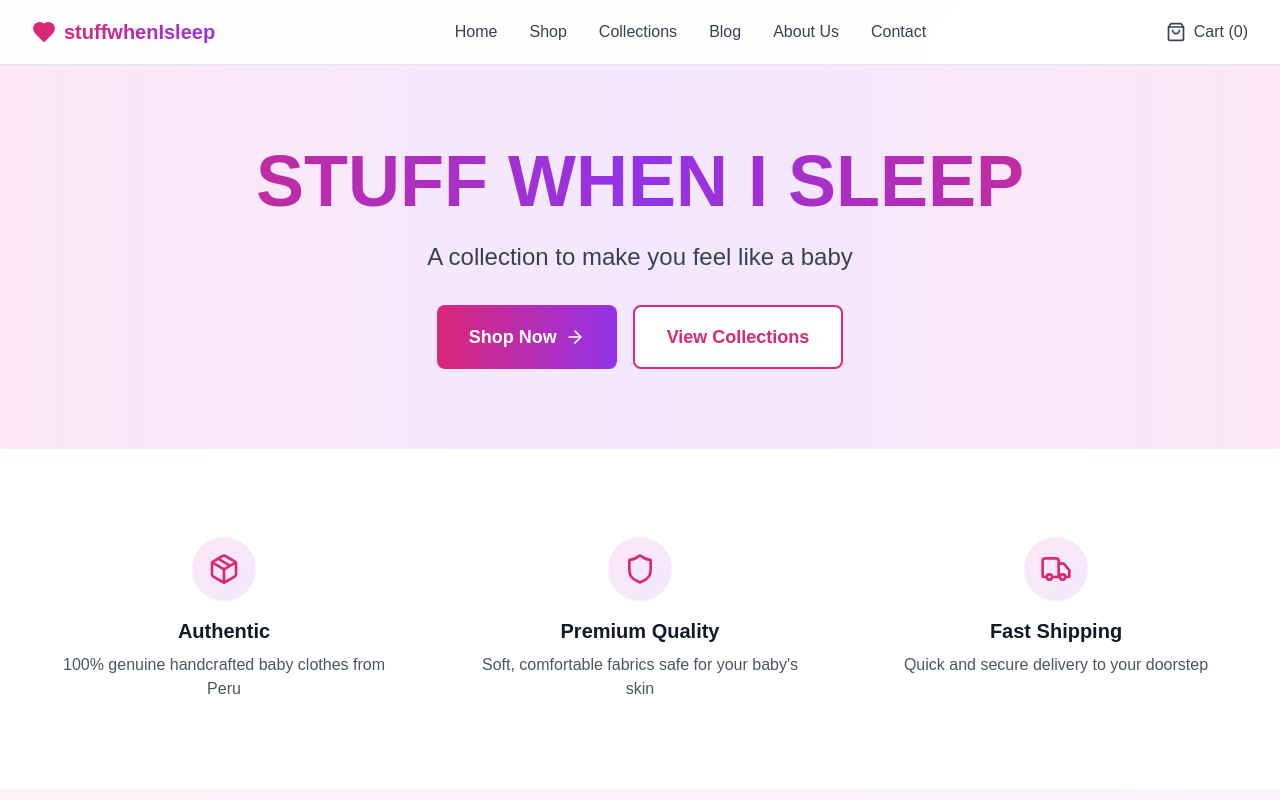
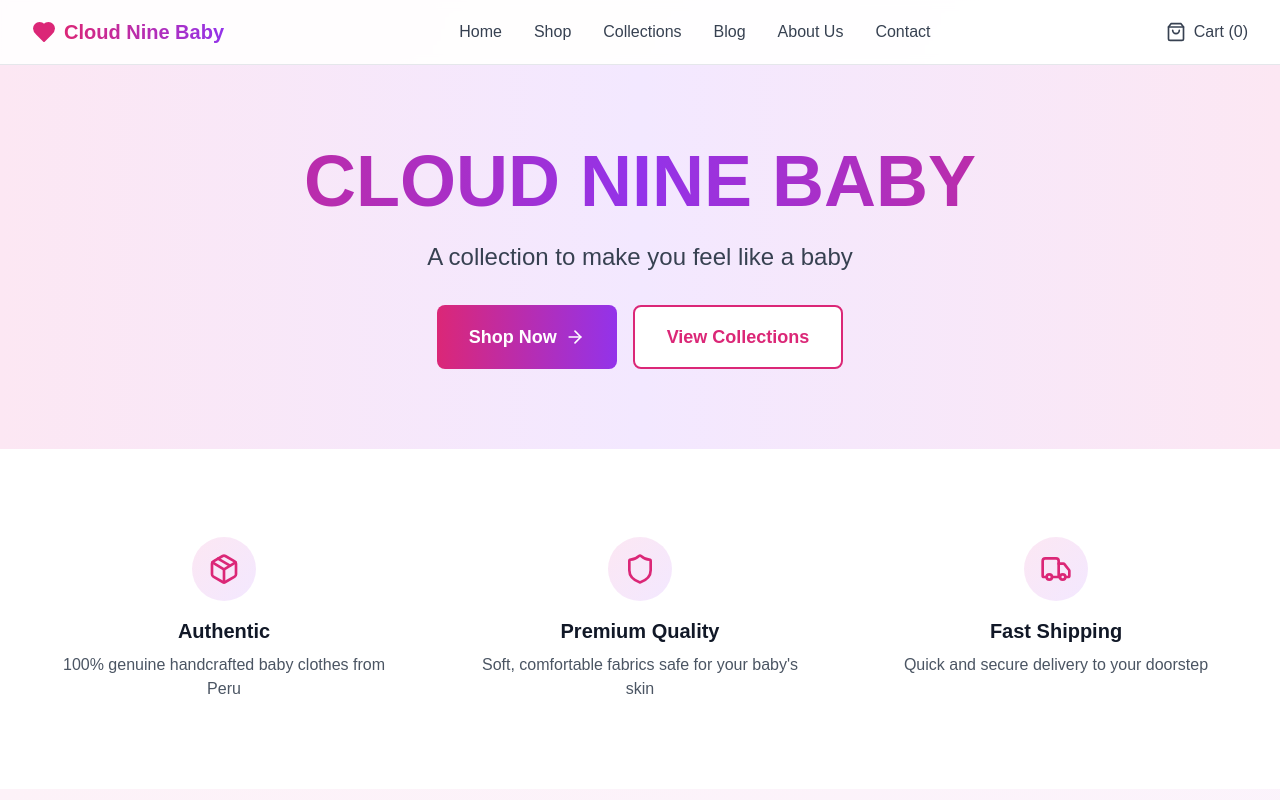
Before and after one commit to 7766554419/Amat, a Next.js app: page / in a window 1280 px wide. Shown: the top 800 px of the page. Built offline with nearby package versions, Linux system fonts and the light colour scheme.

Commit message:
Rebrand from stuffwhenIsleep to Cloud Nine Baby

```diff
--- a/app/about/page.tsx
+++ b/app/about/page.tsx
@@ -11,7 +11,7 @@ export default function AboutPage() {
             <Link href="/" className="flex items-center gap-2">
               <Heart className="w-6 h-6 text-pink-600" fill="currentColor" />
               <span className="text-xl font-bold bg-gradient-to-r from-pink-600 to-purple-600 bg-clip-text text-transparent">
-                stuffwhenIsleep
+                Cloud Nine Baby
               </span>
             </Link>
             <div className="hidden md:flex gap-8">
--- a/app/blog/page.tsx
+++ b/app/blog/page.tsx
@@ -56,7 +56,7 @@ export default function BlogPage() {
             <Link href="/" className="flex items-center gap-2">
               <Heart className="w-6 h-6 text-pink-600" fill="currentColor" />
               <span className="text-xl font-bold bg-gradient-to-r from-pink-600 to-purple-600 bg-clip-text text-transparent">
-                stuffwhenIsleep
+                Cloud Nine Baby
               </span>
             </Link>
             <div className="hidden md:flex gap-8">
--- a/app/collections/page.tsx
+++ b/app/collections/page.tsx
@@ -50,7 +50,7 @@ export default function CollectionsPage() {
             <Link href="/" className="flex items-center gap-2">
               <Heart className="w-6 h-6 text-pink-600" fill="currentColor" />
               <span className="text-xl font-bold bg-gradient-to-r from-pink-600 to-purple-600 bg-clip-text text-transparent">
-                stuffwhenIsleep
+                Cloud Nine Baby
               </span>
             </Link>
             <div className="hidden md:flex gap-8">
--- a/app/layout.tsx
+++ b/app/layout.tsx
@@ -2,7 +2,7 @@ import type { Metadata } from "next";
 import "./globals.css";
 
 export const metadata: Metadata = {
-  title: "stuffwhenIsleep - Authentic Peruvian Baby Clothes",
+  title: "Cloud Nine Baby - Authentic Peruvian Baby Clothes",
   description: "Handcrafted Peruvian baby clothes made with love. Premium alpaca wool sweaters, blankets, and traditional designs for your little ones.",
   keywords: ["peruvian baby clothes", "alpaca baby clothes", "handmade baby clothes", "traditional peruvian textiles", "baby sweaters"],
 };
--- a/app/page.tsx
+++ b/app/page.tsx
@@ -11,7 +11,7 @@ export default function Home() {
             <Link href="/" className="flex items-center gap-2">
               <Heart className="w-6 h-6 text-pink-600" fill="currentColor" />
               <span className="text-xl font-bold bg-gradient-to-r from-pink-600 to-purple-600 bg-clip-text text-transparent">
-                stuffwhenIsleep
+                Cloud Nine Baby
               </span>
             </Link>
             <div className="hidden md:flex gap-8">
@@ -47,7 +47,7 @@ export default function Home() {
         <div className="max-w-7xl mx-auto px-4 sm:px-6 lg:px-8">
           <div className="text-center">
             <h1 className="text-5xl md:text-7xl font-bold mb-6 bg-gradient-to-r from-pink-600 via-purple-600 to-pink-600 bg-clip-text text-transparent">
-              STUFF WHEN I SLEEP
+              CLOUD NINE BABY
             </h1>
             <p className="text-xl md:text-2xl text-gray-700 max-w-3xl mx-auto mb-8">
               A collection to make you feel like a baby
@@ -156,7 +156,7 @@ export default function Home() {
             <div>
               <div className="flex items-center gap-2 mb-4">
                 <Heart className="w-6 h-6 text-pink-600" fill="currentColor" />
-                <span className="font-bold text-gray-900">stuffwhenIsleep</span>
+                <span className="font-bold text-gray-900">Cloud Nine Baby</span>
               </div>
               <p className="text-gray-600">Authentic Peruvian baby clothes crafted with love</p>
             </div>
@@ -190,7 +190,7 @@ export default function Home() {
             </div>
           </div>
           <div className="border-t border-gray-200 pt-8 text-center text-gray-600">
-            <p>© 2025 stuffwhenIsleep. All rights reserved. Handcrafted in Peru with ❤️</p>
+            <p>© 2025 Cloud Nine Baby. All rights reserved. Handcrafted in Peru with ❤️</p>
           </div>
         </div>
       </footer>
--- a/app/shop/page.tsx
+++ b/app/shop/page.tsx
@@ -23,7 +23,7 @@ export default function ShopPage() {
             <Link href="/" className="flex items-center gap-2">
               <Heart className="w-6 h-6 text-pink-600" fill="currentColor" />
               <span className="text-xl font-bold bg-gradient-to-r from-pink-600 to-purple-600 bg-clip-text text-transparent">
-                stuffwhenIsleep
+                Cloud Nine Baby
               </span>
             </Link>
             <div className="hidden md:flex gap-8">
--- a/package.json
+++ b/package.json
@@ -1,5 +1,5 @@
 {
-  "name": "stuffwhenisleep",
+  "name": "cloud-nine-baby",
   "version": "0.1.0",
   "private": true,
   "scripts": {
```
Also changed, not shown: 2 other files (tests, documents, lock files or other folders).
